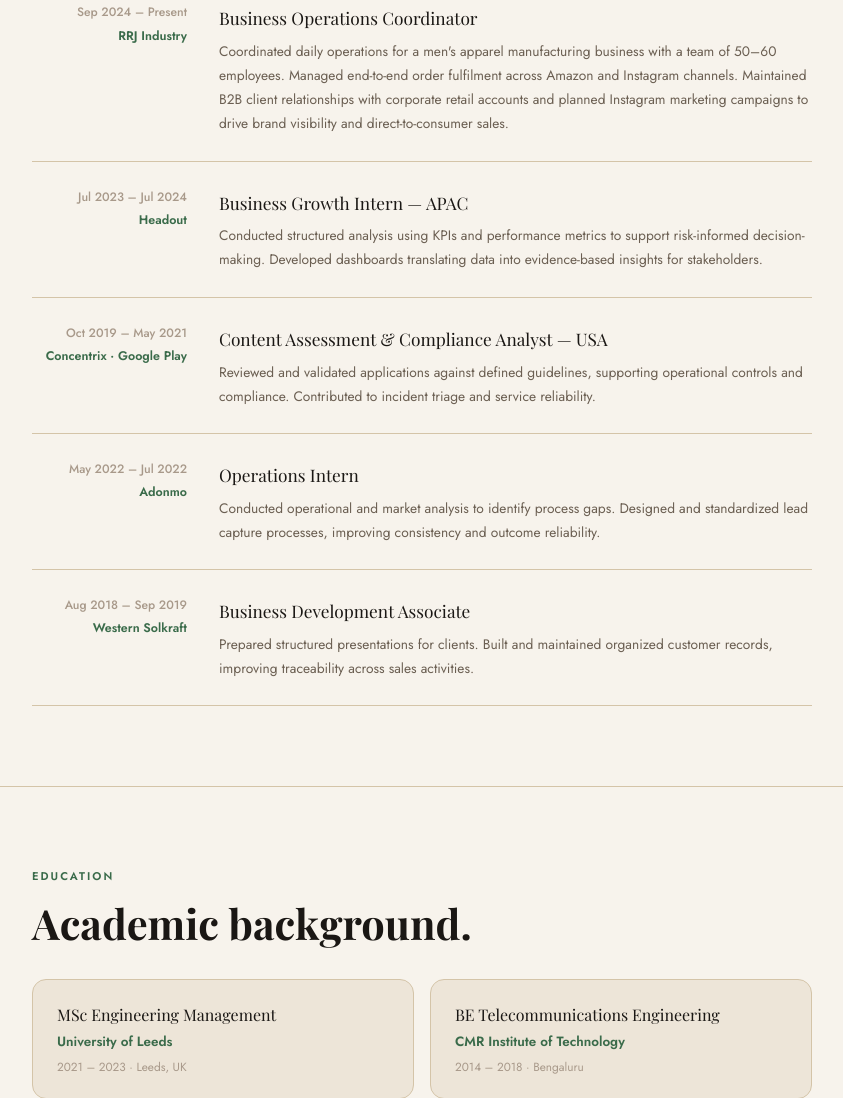
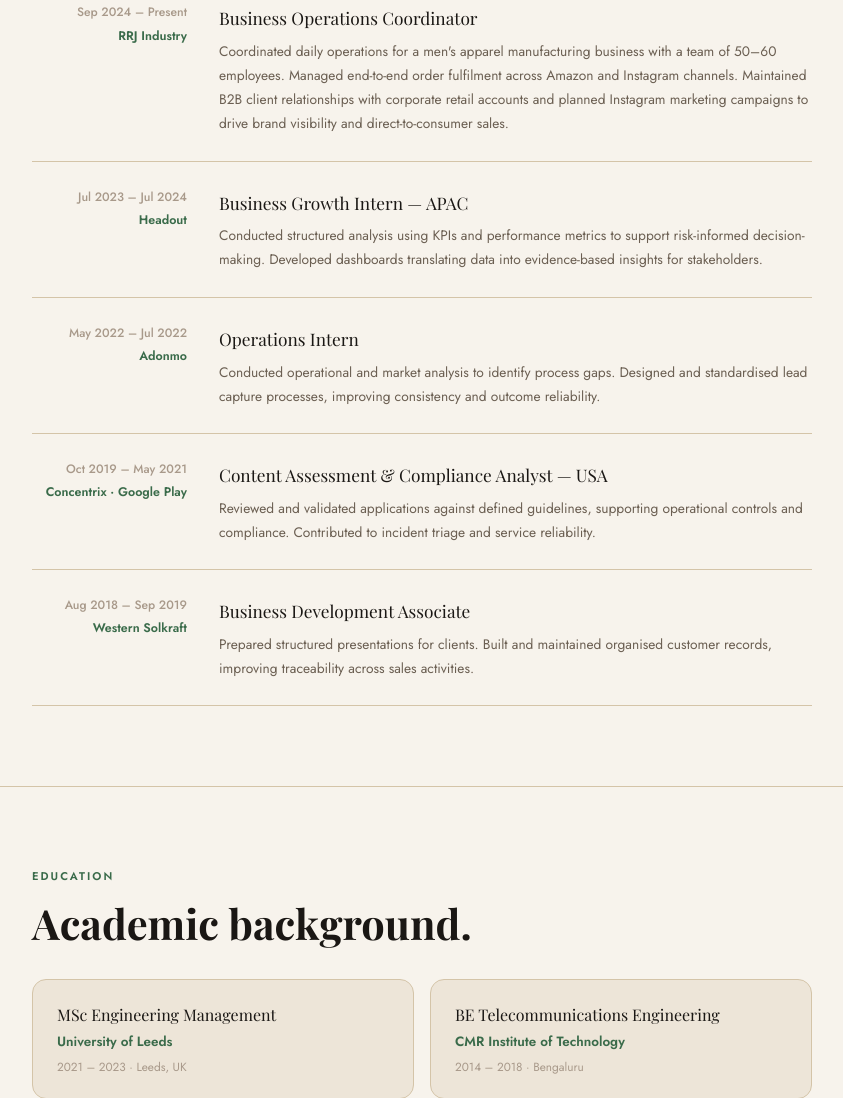
Before and after one commit to Tanishaa-S04/Tanishaa-S04.github.io, a plain HTML site: page index.html in a window 1280 px wide. Shown: the part 2640-3738 px from the top of the page, without its empty margins (218-1061 px from the left). Drawn offline with nearby package versions, Linux system fonts and the light colour scheme; a web font is replaced by a local one.

Commit message:
Update index.html

```diff
--- a/index.html
+++ b/index.html
@@ -141,9 +141,9 @@ footer{text-align:center;padding:2rem;font-size:.76rem;color:var(--faint);border
   <div class="exp-list">
     <div class="exp-item"><div class="exp-meta"><div class="exp-period">Sep 2024 &ndash; Present</div><div class="exp-co">RRJ Industry</div></div><div><div class="exp-role">Business Operations Coordinator</div><div class="exp-desc">Coordinated daily operations for a men's apparel manufacturing business with a team of 50&ndash;60 employees. Managed end-to-end order fulfilment across Amazon and Instagram channels. Maintained B2B client relationships with corporate retail accounts and planned Instagram marketing campaigns to drive brand visibility and direct-to-consumer sales.</div></div></div>
     <div class="exp-item"><div class="exp-meta"><div class="exp-period">Jul 2023 &ndash; Jul 2024</div><div class="exp-co">Headout</div></div><div><div class="exp-role">Business Growth Intern &mdash; APAC</div><div class="exp-desc">Conducted structured analysis using KPIs and performance metrics to support risk-informed decision-making. Developed dashboards translating data into evidence-based insights for stakeholders.</div></div></div>
+    <div class="exp-item"><div class="exp-meta"><div class="exp-period">May 2022 &ndash; Jul 2022</div><div class="exp-co">Adonmo</div></div><div><div class="exp-role">Operations Intern</div><div class="exp-desc">Conducted operational and market analysis to identify process gaps. Designed and standardised lead capture processes, improving consistency and outcome reliability.</div></div></div>
     <div class="exp-item"><div class="exp-meta"><div class="exp-period">Oct 2019 &ndash; May 2021</div><div class="exp-co">Concentrix &middot; Google Play</div></div><div><div class="exp-role">Content Assessment & Compliance Analyst &mdash; USA </div><div class="exp-desc">Reviewed and validated applications against defined guidelines, supporting operational controls and compliance. Contributed to incident triage and service reliability.</div></div></div>
-    <div class="exp-item"><div class="exp-meta"><div class="exp-period">May 2022 &ndash; Jul 2022</div><div class="exp-co">Adonmo</div></div><div><div class="exp-role">Operations Intern</div><div class="exp-desc">Conducted operational and market analysis to identify process gaps. Designed and standardized lead capture processes, improving consistency and outcome reliability.</div></div></div>
-    <div class="exp-item"><div class="exp-meta"><div class="exp-period">Aug 2018 &ndash; Sep 2019</div><div class="exp-co">Western Solkraft</div></div><div><div class="exp-role">Business Development Associate</div><div class="exp-desc">Prepared structured presentations for clients. Built and maintained organized customer records, improving traceability across sales activities.</div></div></div>
+    <div class="exp-item"><div class="exp-meta"><div class="exp-period">Aug 2018 &ndash; Sep 2019</div><div class="exp-co">Western Solkraft</div></div><div><div class="exp-role">Business Development Associate</div><div class="exp-desc">Prepared structured presentations for clients. Built and maintained organised customer records, improving traceability across sales activities.</div></div></div>
   </div>
 </section>
 <div class="divider"></div>
```
